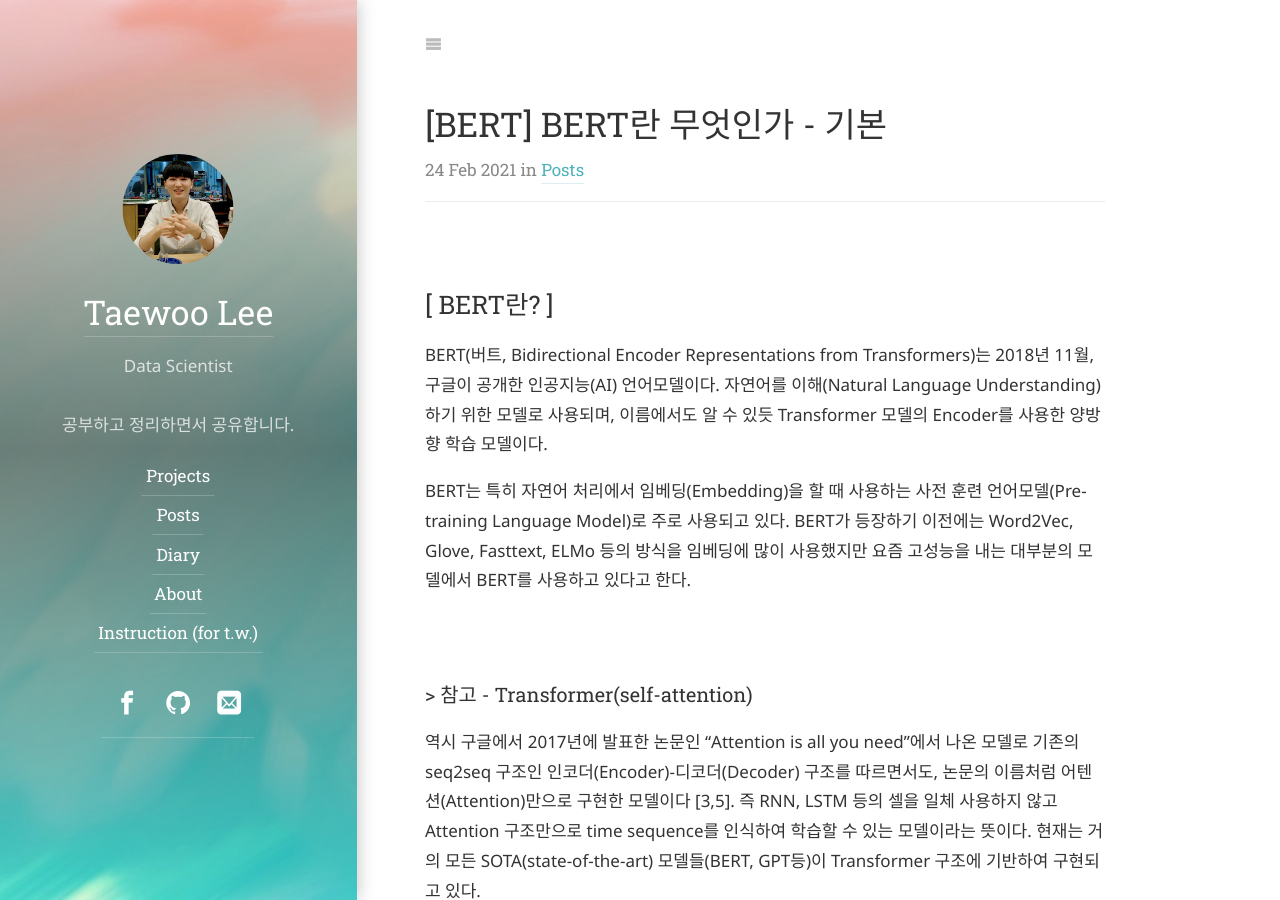
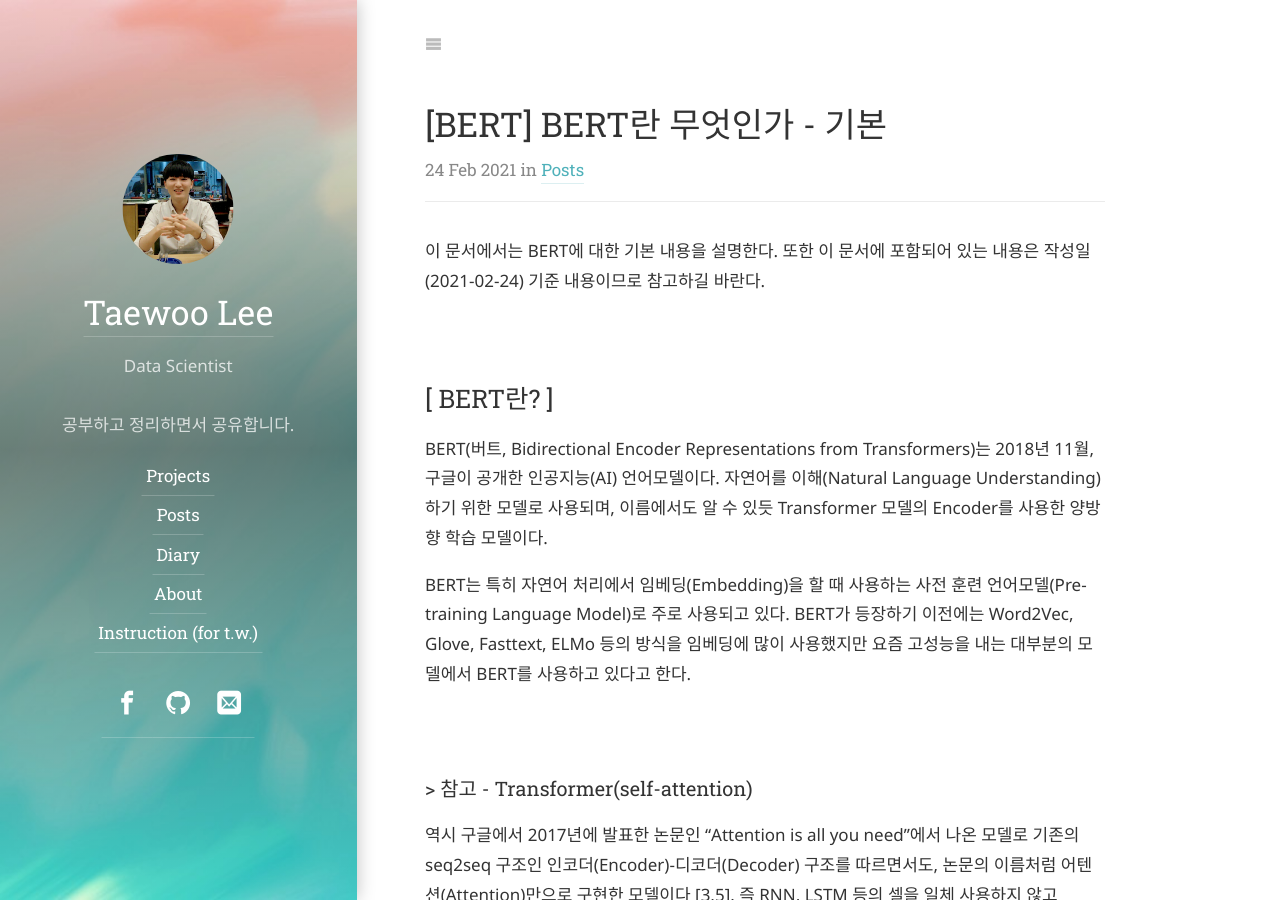
Before and after one commit to TaeWoo21/past_TaeWoo21.github.io, a Jekyll site: the page built from posts/_posts/2021-02-24-bert.md, in a window 1280 px wide and 900 px high. Built offline with Jekyll 4.4.1, drawn with Linux system fonts in a browser that asks for light colours; some web fonts are replaced; comment, search, counter and statistics services are not loaded.

Commit message:
bert post upload

```diff
--- a/posts/_posts/2021-02-24-bert.md
+++ b/posts/_posts/2021-02-24-bert.md
@@ -4,6 +4,8 @@ categories: posts
 title: "[BERT] BERT란 무엇인가 - 기본"
 comments: true
 ---
+
+이 문서에서는 BERT에 대한 기본 내용을 설명한다. 또한 이 문서에 포함되어 있는 내용은 작성일(2021-02-24) 기준 내용이므로 참고하길 바란다.
 
 
 ## [ BERT란? ]
```
